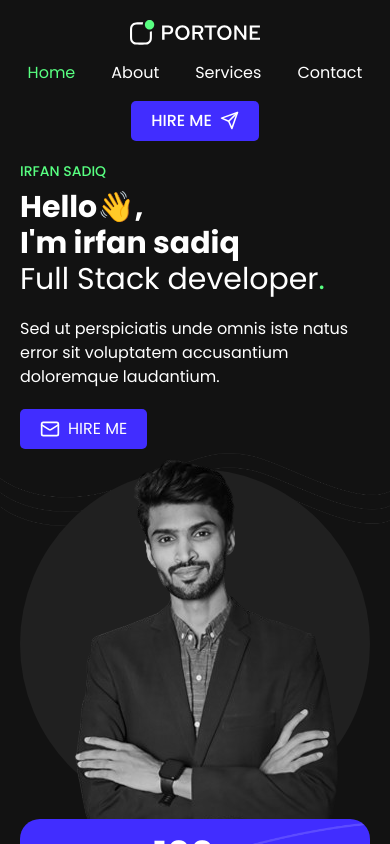
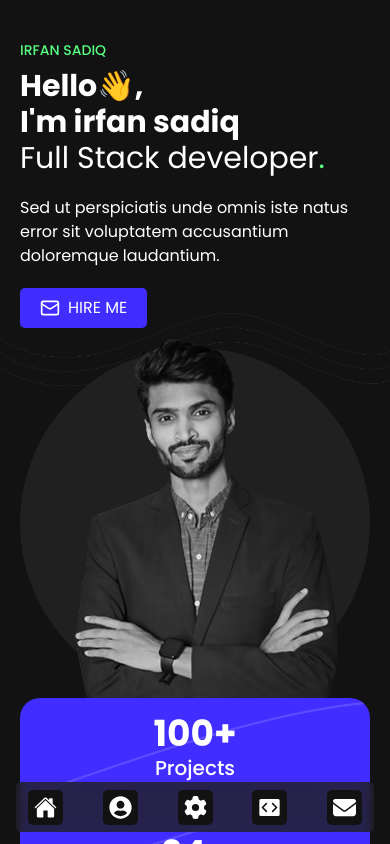
Before and after one commit to irfansadiq030/modern-nextjs-portfolio, a Next.js app: page / in a window 390 px wide. Shown: the top 844 px of the page. Built offline with nearby package versions, Linux system fonts and the light colour scheme.

Commit message:
Add MobileHeader component and update Header for responsive design

```diff
--- a/src/components/Header.js
+++ b/src/components/Header.js
@@ -6,8 +6,8 @@ import { FiSend } from "react-icons/fi";
 
 const Header = () => {
   return (
-    <header className="text-gray-600 font-poppins">
-      <div className="container mx-auto flex flex-wrap py-5 flex-col md:flex-row items-center">
+    <header className="text-gray-600 font-poppins hidden md:block">
+      <div className="container mx-auto flex flex-wrap px-5 xl:px-0 flex-col md:flex-row items-center">
         <Link
           href="/"
           className="flex title-font font-medium items-center text-gray-900 mb-4 md:mb-0"
--- a/src/components/Home/HeroSection.js
+++ b/src/components/Home/HeroSection.js
@@ -8,7 +8,7 @@ import SectionTitle from "../views/SectionTitle";
 const HeroSection = () => {
   return (
     <section className="bg-[url('/lines-bg.png')] bg-contain bg-no-repeat bg-center md:min-h-[55vh] lg:min-h-[70vh] xl:min-h-[50vh] w-full">
-      <div className="grid grid-cols-1 md:grid-cols-2 grid-rows-1 container items-top mx-auto h-full px-5 xl:px-0 md:pt-20">
+      <div className="grid grid-cols-1 md:grid-cols-2 grid-rows-1 container items-top mx-auto h-full px-5 xl:px-0 pt-10 md:pt-14">
         <div className="text-white">
           <SectionTitle title="irfan Sadiq" />
           <h1 className="w-full text-3xl md:text-5xl lg:text-6xl font-bold loading-relaxed">
--- a/src/components/Layout.js
+++ b/src/components/Layout.js
@@ -1,6 +1,7 @@
 import Header from "./Header";
 import Footer from "./Footer";
 import { Poppins } from "next/font/google";
+import MobileHeader from "./MobileHeader";
 
 // Configure the font
 const poppins = Poppins({
@@ -16,6 +17,7 @@ const Layout = ({ children }) => {
     >
       {/* Header always at the top */}
       <Header />
+      <MobileHeader />
 
       {/* Main content takes up available space */}
       <main className="flex-grow">{children}</main>
--- /dev/null
+++ b/src/components/MobileHeader.js
@@ -0,0 +1,47 @@
+import React from "react";
+import { IoHome } from "react-icons/io5";
+import { FaEnvelope, FaGear } from "react-icons/fa6";
+import { FaUserCircle } from "react-icons/fa";
+import { PiCodeSimpleFill } from "react-icons/pi";
+import Link from "next/link";
+
+const MobileHeader = () => {
+  return (
+    <header className="w-full bg-red min-h-[50px] fixed bottom-3 left-0 flex justify-center items-center z-40 md:hidden">
+      <div className="bg-charcoal w-11/12 rounded-[5px] h-full z-50 absolute bg-clip-padding backdrop-filter backdrop-blur-sm bg-opacity-80 flex justify-between items-center px-3 overflow-x-auto">
+        <Link
+          href="/"
+          className="w-[35px] h-[35px] bg-primary rounded-[5px] flex justify-center items-center"
+        >
+          <IoHome className="text-[23px] text-white" />
+        </Link>
+        <Link
+          href="/about"
+          className="w-[35px] h-[35px] bg-primary rounded-[5px] flex justify-center items-center"
+        >
+          <FaUserCircle className="text-[23px] text-white" />
+        </Link>
+        <Link
+          href="/"
+          className="w-[35px] h-[35px] bg-primary rounded-[5px] flex justify-center items-center"
+        >
+          <FaGear className="text-[23px] text-white" />
+        </Link>
+        <Link
+          href="/"
+          className="w-[35px] h-[35px] bg-primary rounded-[5px] flex justify-center items-center"
+        >
+          <PiCodeSimpleFill className="text-[25px] text-white" />
+        </Link>
+        <Link
+          href="/"
+          className="w-[35px] h-[35px] bg-primary rounded-[5px] flex justify-center items-center"
+        >
+          <FaEnvelope className="text-[23px] text-white" />
+        </Link>
+      </div>
+    </header>
+  );
+};
+
+export default MobileHeader;
```
